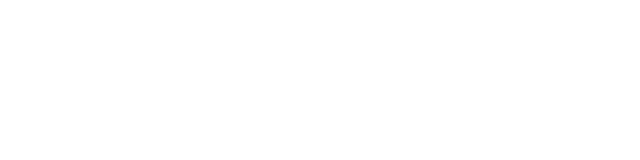
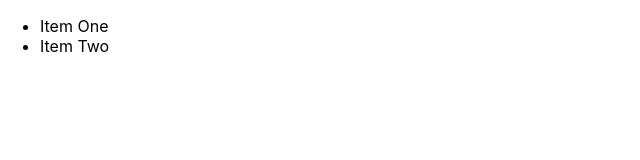
Before and after one commit to monello/react-complete-guide, a React (Create React App) app: page / in a window 1280 px wide. Shown: the top 160 px of the page, without its empty margins (0-640 px from the left). Built offline with nearby package versions, Linux system fonts and the light colour scheme.

Commit message:
Describing (Typing) function arguments

```diff
--- a/src/App.tsx
+++ b/src/App.tsx
@@ -1,9 +1,10 @@
 import Todos from "./components/Todos";
 
 function App() {
+    const items = ["Item One", "Item Two"];
     return (
         <div>
-            <Todos />
+            <Todos items={items} />
         </div>
     );
 }
--- a/src/components/Todos.tsx
+++ b/src/components/Todos.tsx
@@ -5,8 +5,14 @@
 // React.FC is also a generic type similar to an Array.
 // - An Array needs to be given the type of the data it will hold, eg. Array<string> or Array<string | number>
 // - In the same way React.FC can be told what data it can receive, eg. React.FC<{foo: string}>
-const Todos: React.FC = (props) => {
-    return <ul>{}</ul>;
+const Todos: React.FC<{ items: string[] }> = (props) => {
+    return (
+        <ul>
+            {props.items.map((item) => (
+                <li>{item}</li>
+            ))}
+        </ul>
+    );
 };
 
 export default Todos;
```
